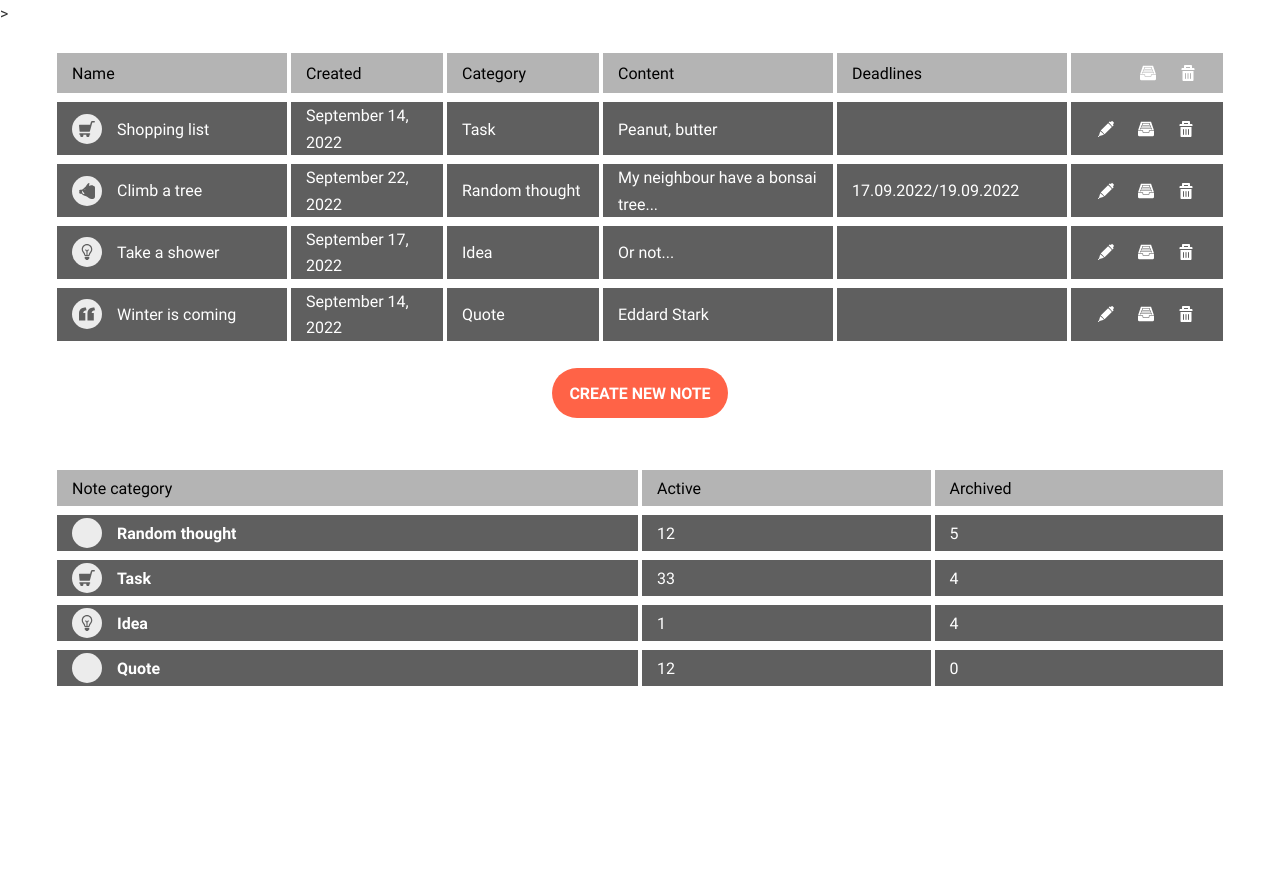
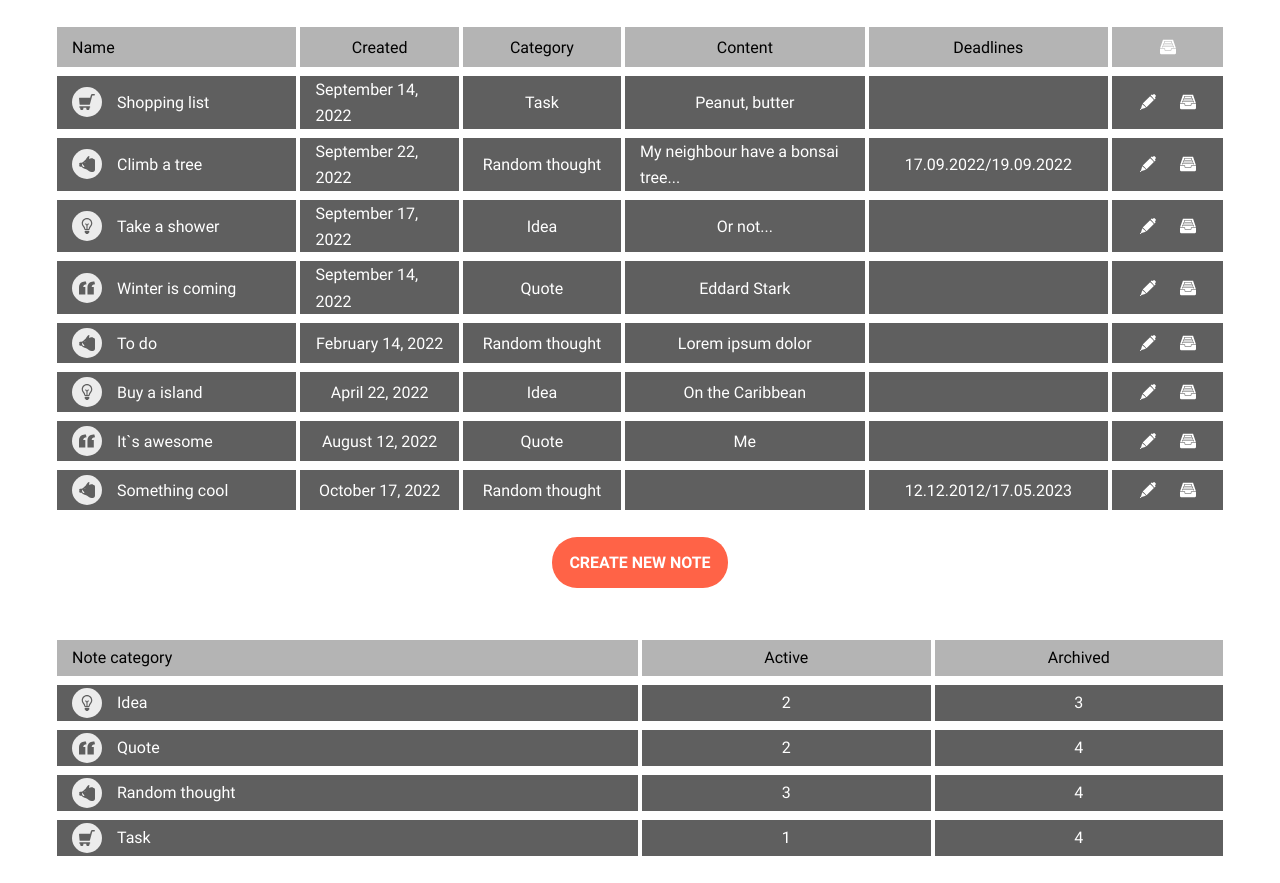
Before and after one commit to maverick-rick-rick/hometask1, a plain HTML site: page index.html in a window 1280 px wide. Before the commit the page ends 800 px from the top, so only its background shows below. Drawn offline with Linux system fonts and the light colour scheme.

Commit message:
Added functionality to count visible and archieved notes.

```diff
--- a/index.html
+++ b/index.html
@@ -9,7 +9,7 @@
 	<link rel="stylesheet" href="./css/app.min.css">
 </head>
 <body>
-	<main>>
+	<main>
 		<section class="note_list">
 			<div class="container">
 				<div>
@@ -21,84 +21,7 @@
 		</section>
 		<section class="note_categories">
 			<div class="container">
-				<div class="table">
-					<div class="table_row table_headline">
-						<div class="table_row-item">
-							<p>Note category</p>
-						</div>
-						<div class="table_row-item">
-							<p>Active</p>
-						</div>
-						<div class="table_row-item">
-							<p>Archived</p>
-						</div>
-					</div>
-					<div class="table_row">
-						<div class="table_row-item">
-							<div class="rounded_icon">
-								<svg>
-									<use href="./images/dist/sprite.svg#svg-thought"></use>
-								</svg>
-							</div>
-							<p class="bold">Random thought</p>
-						</div>
-						<div class="table_row-item">
-							<p>12</p>
-						</div>
-						<div class="table_row-item">
-							<p>5</p>
-						</div>
-					</div>
-					<div class="table_row">
-						<div class="table_row-item">
-							<div class="rounded_icon">
-								<svg>
-									<use href="./images/dist/sprite.svg#svg-task"></use>
-								</svg>
-							</div>
-							<p class="bold">Task</p>
-						</div>
-						<div class="table_row-item">
-							<p>33</p>
-						</div>
-						<div class="table_row-item">
-							<p>4</p>
-						</div>
-					</div>
-					<div class="table_row">
-						<div class="table_row-item">
-							<div class="rounded_icon">
-								<svg>
-									<use href="./images/dist/sprite.svg#svg-idea"></use>
-								</svg>
-							</div>
-							<p class="bold">Idea</p>
-						</div>
-						<div class="table_row-item">
-							<p>1</p>
-						</div>
-						<div class="table_row-item">
-							<p>4</p>
-						</div>
-					</div>
-					<div class="table_row">
-						<div class="table_row-item">
-							<div class="rounded_icon">
-								<svg>
-									<use href="./images/dist/sprite.svg#svg-quotes"></use>
-								</svg>
-							</div>
-							<p class="bold">Quote</p>
-						</div>
-						<div class="table_row-item">
-							<p>12</p>
-						</div>
-						<div class="table_row-item">
-							<p>0</p>
-						</div>
-					</div>
 
-				</div>
 			</div>
 		</section>
 	</main>
--- a/js/app.js
+++ b/js/app.js
@@ -1,15 +1,14 @@
-import {newNoteForm, newNoteTable} from "./modules/render/render.module.js";
+import {newNoteForm, newNoteTable, newQuantityTable} from "./modules/render/render.module.js";
 
 document.addEventListener('DOMContentLoaded', () => {
 
 	//Some useful variables
 
-	console.log('asdasd')
-
 	const popupWindow = document.querySelector('.popup');
 	const popupCloseBtn = document.getElementById('popup_close');
 	const newNoteBtn = document.getElementById('add_new_note');
 	const noteList = document.querySelector('.note_list > .container');
+	const noteCategories = document.querySelector('.note_categories > .container');
 
 	//Rendering table with existing notes
 
@@ -18,6 +17,10 @@ document.addEventListener('DOMContentLoaded', () => {
 			let el = noteList.querySelector('.table_headline-buttons');
 			el.removeChild(el.firstChild)
 		}())
+
+		//Rendering table with notes quantity
+
+		noteCategories.append(newQuantityTable);
 
 
 	// "Adding new note" functionality
--- a/js/modules/data/content_data.module.js
+++ b/js/modules/data/content_data.module.js
@@ -28,9 +28,85 @@ export let contentData = {
         content : 'Eddard Stark',
         deadlines : ''
        },
+       {
+        name : 'To do',
+        created : 'February 14, 2022',
+        category : 'Random thought',
+        content : 'Lorem ipsum dolor',
+        deadlines : ''
+       },
+       {
+        name : 'Buy a island',
+        created : 'April 22, 2022',
+        category : 'Idea',
+        content : 'On the Caribbean',
+        deadlines : ''
+       },
+       {
+        name : 'It`s awesome',
+        created : 'August 12, 2022',
+        category : 'Quote',
+        content : 'Me',
+        deadlines : ''
+       },
+       {
+        name : 'Something cool',
+        created : 'October 17, 2022',
+        category : 'Random thought',
+        content : '',
+        deadlines : '12.12.2012/17.05.2023'
+       },
 
     ],
     archivedNotes : [
-
+        {
+        name : 'Shopping list',
+        created : 'September 14, 2022',
+        category : 'Task',
+        content : 'Peanut, butter',
+        deadlines : ''
+       },
+       {
+        name : 'Climb a tree',
+        created : 'September 22, 2022',
+        category : 'Random thought',
+        content : 'My neighbour have a bonsai tree...',
+        deadlines : '17.09.2022/19.09.2022'
+       },
+       {
+        name : 'Take a shower',
+        created : 'September 17, 2022',
+        category : 'Task',
+        content : 'Or not...',
+        deadlines : ''
+       },
+       {
+        name : 'Winter is coming',
+        created : 'September 14, 2022',
+        category : 'Quote',
+        content : 'Eddard Stark',
+        deadlines : ''
+       },
+       {
+        name : 'Winter is coming',
+        created : 'September 14, 2022',
+        category : 'Idea',
+        content : 'Eddard Stark',
+        deadlines : ''
+       },
+       {
+        name : 'Winter is coming',
+        created : 'September 14, 2022',
+        category : 'Quote',
+        content : 'Eddard Stark',
+        deadlines : ''
+       },
+       {
+        name : 'Winter is coming',
+        created : 'September 14, 2022',
+        category : 'Task',
+        content : 'Eddard Stark',
+        deadlines : ''
+       }
     ]
 }
--- /dev/null
+++ b/js/modules/data/data_operations.module.js
@@ -0,0 +1,62 @@
+import { contentData } from "./content_data.module.js";
+
+ export function notesQuantityByCategories(obj) {
+
+    let arr = Object.values(obj);
+
+    let categoriesSequence = [];
+
+    function getCategoriesList(arr){
+        let result = [];
+        arr.forEach(el => {
+            result.push(el.category);
+        });
+        return result;
+    };
+
+    arr.forEach(el => {
+        categoriesSequence.push(getCategoriesList(el));
+    });
+
+    let visibleCategoriesSequence = categoriesSequence[0].sort();
+    let archievedCategoriesSequence = categoriesSequence[1].sort();
+
+    categoriesSequence = categoriesSequence.flat(1).sort();
+
+    let categoriesList = Array.from(new Set(categoriesSequence));
+
+   function calculateEntriesQuantity (arr) {
+    let result = [];
+    let counter = 1;
+        for (let i = 0; i < arr.length; i++) {
+
+            if (arr[i] == arr[i + 1]) {
+                counter = counter + 1;
+            } else {
+                result.push(counter);
+                counter = 1;
+            }
+        }
+        return result;
+   }
+
+   let visibleQuantity = calculateEntriesQuantity(visibleCategoriesSequence);
+   let archivedQuantity = calculateEntriesQuantity(categoriesSequence);
+
+   function createResultObject(arr1, arr2, arr3){
+       let result = [];
+        for (let i = 0; i < arr1.length; i++) {
+            let obj = {};
+            obj.category = arr1[i];
+            obj.visible = arr2[i];
+            obj.archived = arr3[i];
+            result.push(obj);
+        }
+        return result;
+   };
+
+   let result = createResultObject(categoriesList, visibleQuantity, archivedQuantity);
+
+   return result;
+
+};
--- a/js/modules/render/render.module.js
+++ b/js/modules/render/render.module.js
@@ -1,12 +1,11 @@
 import {DOMElements} from "./../view/DOMElements.module.js";
 import { DOMElementsStructre } from "./../view/DOMElementsStructure.module.js";
-import {createNotePopupContent, tableOfNotesHeadline} from "./render_data.module.js";
+import {createNotePopupContent, tableOfNotesHeadline, tableOfQuantityHeadline} from "./render_data.module.js";
 import { contentData } from "./../data/content_data.module.js";
+import { notesQuantityByCategories } from "./../data/data_operations.module.js";
 
 
 // Creating a newNote form
-
-
 
 function createNoteForm (arr) {
     let result = DOMElements.newNoteForm.formStructure(arr);
@@ -22,12 +21,12 @@ function noteTable (arr){
     let table = document.createElement('div');
     table.classList.add('table');
 
-    let notesTableHeadline = DOMElements.newTableRow.tableRow(tableOfNotesHeadline, true);
+    let headline = DOMElements.newTableRow.tableRow(tableOfNotesHeadline, {headline : true, buttons : true});
 
-    table.append(notesTableHeadline);
+    table.append(headline);
 
     arr.forEach(el => {
-        let row = DOMElements.newTableRow.tableRow(el);
+        let row = DOMElements.newTableRow.tableRow(el, {headline : false, buttons : true});
         table.append(row);
     });
 
@@ -35,3 +34,21 @@ function noteTable (arr){
 };
 
 export const newNoteTable = noteTable(contentData.visibleNotes);
+
+// creating a table with notes quantity
+
+function quantityTable(arr){
+    let table = document.createElement('div');
+    table.classList.add('table');
+    let headline = DOMElements.newTableRow.tableRow(tableOfQuantityHeadline, {headline : true, buttons : false});
+    table.append(headline);
+    arr.forEach(el => {
+        let row = DOMElements.newTableRow.tableRow(el, {headline : false, buttons : false});
+        table.append(row);
+    });
+    return table;
+};
+
+let notesQuantity = notesQuantityByCategories(contentData);
+
+export const newQuantityTable =  quantityTable(notesQuantity);
--- a/js/modules/render/render_data.module.js
+++ b/js/modules/render/render_data.module.js
@@ -40,10 +40,6 @@ const tableButtonsData = [
 	{
 		role : 'archive',
 		pic : 'archive'
-	},
-	{
-		role : 'relete',
-		pic : 'trash'
 	}
 ]
 
@@ -55,8 +51,14 @@ const tableOfNotesHeadline = {
 	deadlines : 'Deadlines'
 
 }
+const tableOfQuantityHeadline = {
+	category : 'Note category',
+	active : 'Active',
+	archived : 'Archived'
+
+}
 
 
 
 
-export {createNotePopupContent, tableOfNotesHeadline, tableButtonsData}
+export {createNotePopupContent, tableOfNotesHeadline, tableButtonsData, tableOfQuantityHeadline}
--- a/js/modules/view/DOMElements.module.js
+++ b/js/modules/view/DOMElements.module.js
@@ -82,10 +82,11 @@ export const DOMElements = {
 			return button;
 		},
 
-		tableRow : (obj, headline) => {
+		tableRow : (obj, params) => {
 			let row = document.createElement('div');
 			row.classList.add('table_row');
-			if (headline) {
+
+			if (params.headline) {
 				row.classList.add('table_headline');
 			}
 
@@ -95,10 +96,10 @@ export const DOMElements = {
 				let item = document.createElement('div');
 				item.classList.add('table_row-item');
 
-				// Adding an icon to the 'Name' item
-
-				if (!headline && i == 0) {
-					let iconName = arr[2][1].toLowerCase();
+				//Adding an icon to the 'Name' item
+				if (!params.headline && i == 0) {
+					console.log();
+					let iconName = obj.category.toLowerCase();
 					iconName = iconName.replace(/ /ig, '_')
 					let icon = DOMElements.newTableRow.roundedIcon(iconName);
 					item.append(icon);
@@ -110,9 +111,12 @@ export const DOMElements = {
 				paragraph.innerText = `${arr[i][1]}`
 				row.append(item);
 			}
+
+			if (params.buttons) {
 				let tableButtons = document.createElement('div');
 				tableButtons.classList.add('table_row-item');
-			if(headline){
+				tableButtons.classList.add('table_row-buttons');
+				if(params.headline){
 					tableButtons.classList.add('table_headline-buttons');
 				}
 				tableButtonsData.forEach(el => {
@@ -121,10 +125,11 @@ export const DOMElements = {
 				});
 
 				row.append(tableButtons);
+			}
 
 
 			return row;
 		},
-	}
+	},
 
 };
```
Also changed, not shown: css/app.min.css, images/dist/preview.jpg (deleted), images/dist/trash.svg (deleted), images/favicon.png (deleted), js/app.min.js. Lines whose indentation alone changed are shown as unchanged.
